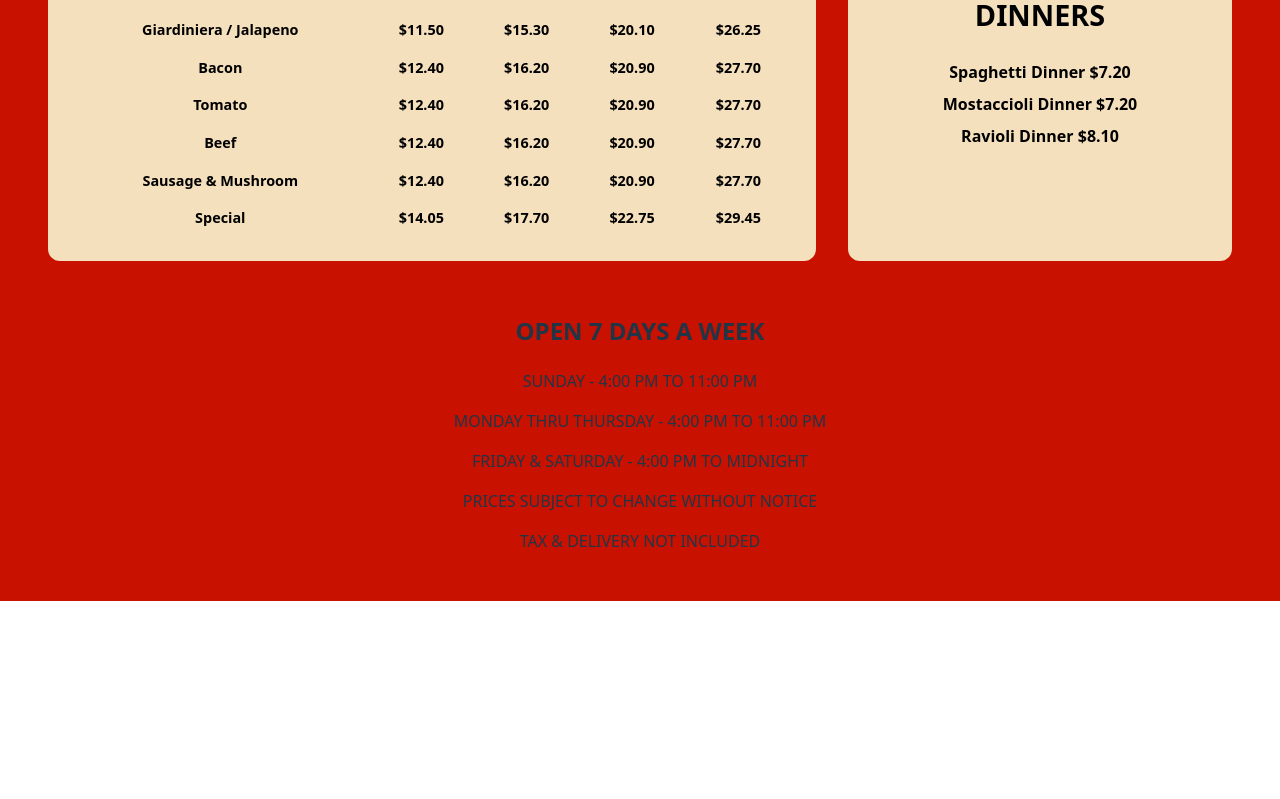
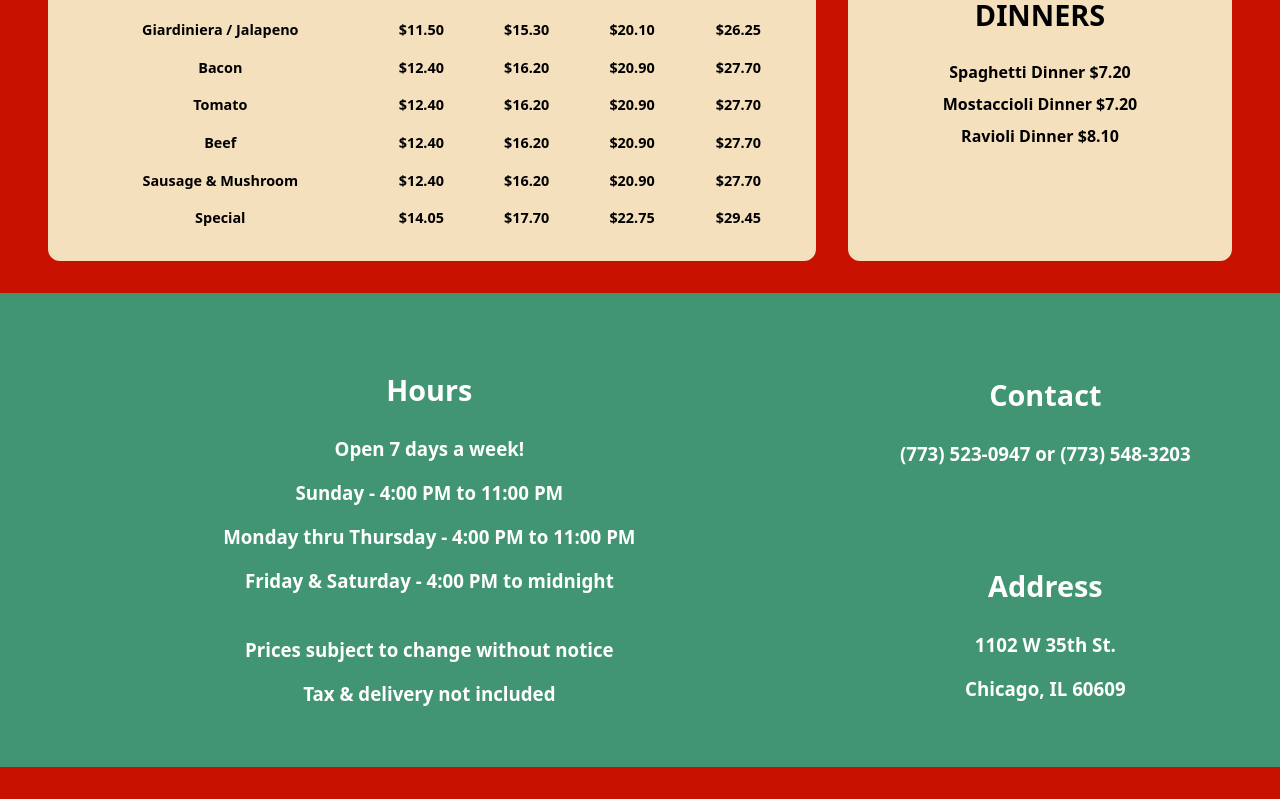
Before and after one commit to jurgenstevens/phils-pizza, a React (Vite) app: page / in a window 1280 px wide. Shown: the part 1463-2262 px from the top of the page. Before the commit the page ends 2064 px from the top, so only its background shows below. Built offline with nearby package versions, Linux system fonts and the light colour scheme.

Commit message:
Include style for the Info section.

```diff
--- a/src/components/Info/Info.css
+++ b/src/components/Info/Info.css
@@ -0,0 +1,90 @@
+.info {
+  background-color: #419572; /* green */
+  width: 100vw;
+  margin-left: calc(-50vw + 50%); /* full-width override */
+  padding: 2rem 0;
+  color: white;
+}
+
+.info-inner {
+  display: grid;
+  grid-template-columns: 2fr 1fr; /* left = 2/3, right = 1/3 */
+  gap: 2rem;
+  max-width: 1200px;
+  margin: 0 auto;
+}
+
+/* ===== LEFT COLUMN ===== */
+.info-left {
+  display: flex;
+  flex-direction: column;
+  justify-content: center; /* vertically center content if needed */
+  color: white;
+}
+
+.info-left h2 {
+  font-size: 1.8rem;
+  font-weight: 900;
+  margin-bottom: 1rem;
+}
+
+.info-left h3 {
+  font-weight: 600;
+  margin: 0.5rem 0;
+}
+
+/* ===== RIGHT COLUMN ===== */
+.info-right {
+  display: flex;
+  flex-direction: column;
+  gap: 1rem; /* space between contact and address */
+}
+
+.info-right .info-card {
+  display: flex;
+  flex-direction: column;
+  justify-content: center; /* vertical centering */
+  align-items: center;     /* horizontal centering */
+  flex: 1;                 /* stretch evenly to match left column */
+  background-color: #419572; /* match green */
+  border-radius: 12px;
+  padding: 1.5rem;
+  text-align: center;
+  color: white;
+}
+
+.info-right .info-card h2 {
+  font-size: 1.8rem;
+  font-weight: 900;
+  margin-bottom: 1rem;
+}
+
+.info-right .info-card h3 {
+  font-weight: 600;
+  margin: 0.5rem 0;
+}
+
+/* ========== Mobile Adjustments ========== */
+@media (max-width: 767px) {
+  .info-inner {
+    grid-template-columns: 1fr; /* stack columns */
+  }
+
+  .info-right {
+    flex-direction: column;
+  }
+
+  .info-left h2,
+  .info-right .info-card h2 {
+    font-size: 1.5rem;
+  }
+
+  .info-left h3,
+  .info-right .info-card h3 {
+    font-size: 0.9rem;
+  }
+
+  .info-right .info-card {
+    padding: 1rem;
+  }
+}
--- a/src/components/Info/Info.jsx
+++ b/src/components/Info/Info.jsx
@@ -3,13 +3,36 @@ import "./Info.css";
 export default function Info() {
   return (
     <section className="info">
-      <div className="info-card">
-        <h2>OPEN 7 DAYS A WEEK</h2>
-        <p>SUNDAY - 4:00 PM TO 11:00 PM</p>
-        <p>MONDAY THRU THURSDAY - 4:00 PM TO 11:00 PM</p>
-        <p>FRIDAY & SATURDAY - 4:00 PM TO MIDNIGHT</p>
-        <p>PRICES SUBJECT TO CHANGE WITHOUT NOTICE</p>
-        <p>TAX & DELIVERY NOT INCLUDED</p>
+      <div className="info-inner">
+
+        {/* ===== LEFT COLUMN: HOURS ===== */}
+        <div className="info-left">
+          <h2>Hours</h2>
+          <h3>Open 7 days a week!</h3>
+          <h3>Sunday - 4:00 PM to 11:00 PM</h3>
+          <h3>Monday thru Thursday - 4:00 PM to 11:00 PM</h3>
+          <h3>Friday & Saturday - 4:00 PM to midnight</h3>
+          <br />
+          <h3>Prices subject to change without notice</h3>
+          <h3>Tax & delivery not included</h3>
+        </div>
+
+        {/* ===== RIGHT COLUMN: CONTACT + ADDRESS ===== */}
+        <div className="info-right">
+          {/* Contact */}
+          <div className="info-card">
+            <h2>Contact</h2>
+            <h3>(773) 523-0947 or (773) 548-3203</h3>
+          </div>
+
+          {/* Address */}
+          <div className="info-card">
+            <h2>Address</h2>
+            <h3>1102 W 35th St.</h3>
+            <h3>Chicago, IL 60609</h3>
+          </div>
+        </div>
+
       </div>
     </section>
   );
```
